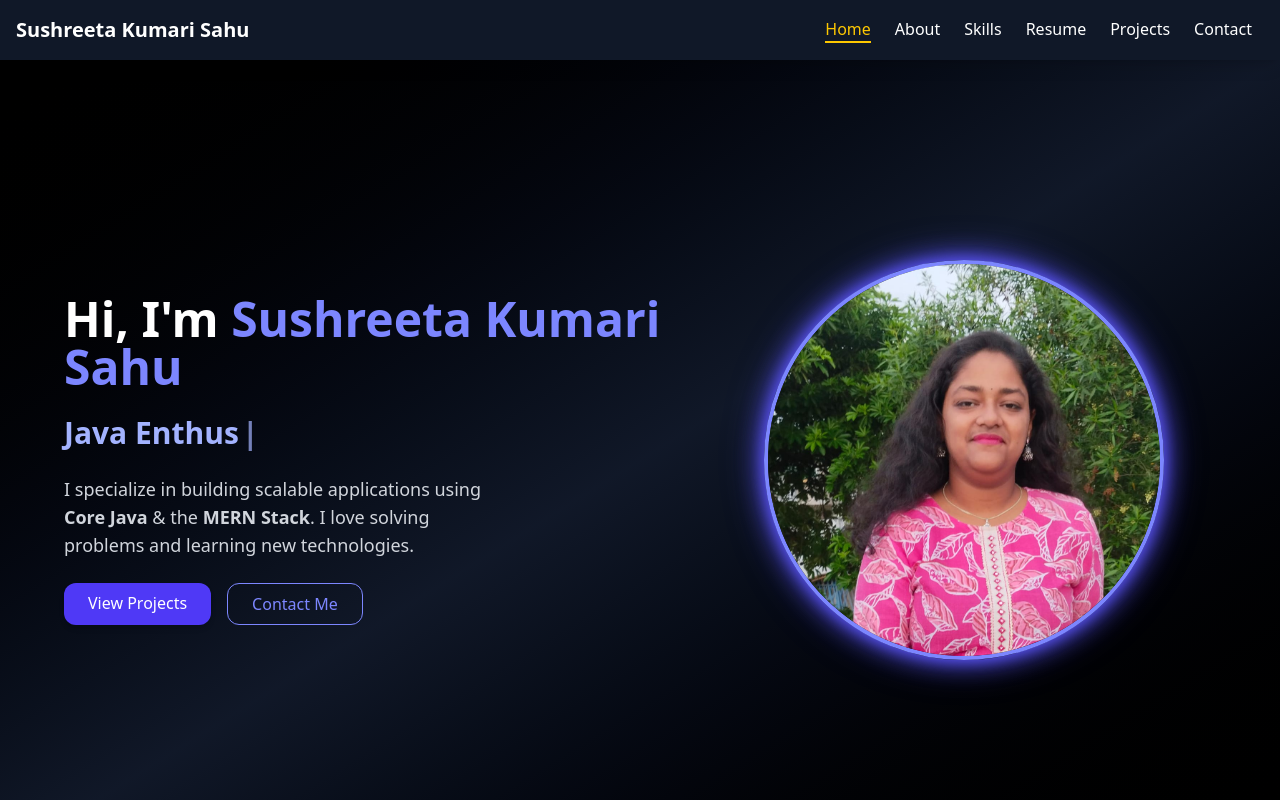
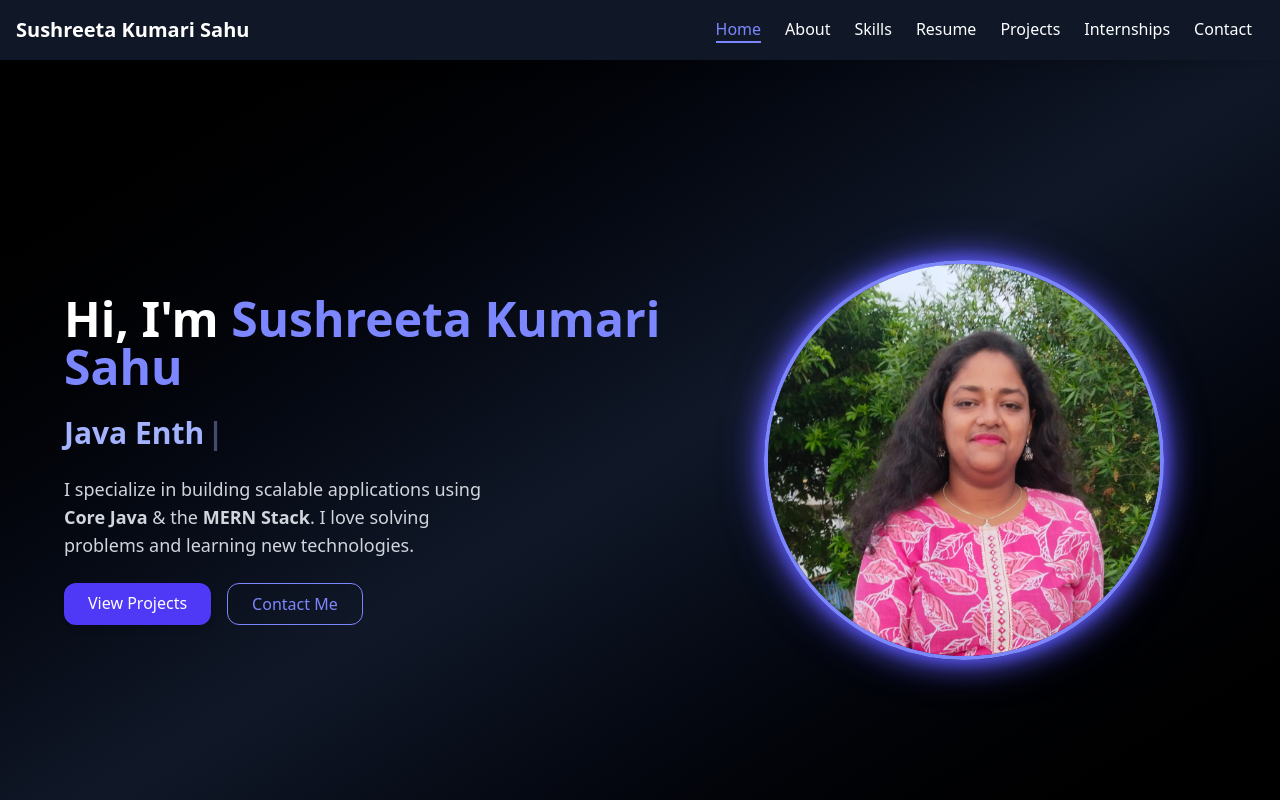
Before and after one commit to 12Sushree/Personal-Portfolio, a React (Vite) app: page / in a window 1280 px wide. Shown: the top 800 px of the page. Built offline with nearby package versions, Linux system fonts and the light colour scheme.

Commit message:
Personal-Portfolio Updated!

```diff
--- a/src/App.jsx
+++ b/src/App.jsx
@@ -9,6 +9,7 @@ import Skills from "./pages/Skills";
 import Resume from "./pages/Resume";
 import Projects from "./pages/Projects";
 import Contact from "./pages/Contact";
+import Internships from "./pages/Internships";
 
 function App() {
   return (
@@ -20,6 +21,7 @@ function App() {
         <Skills />
         <Resume />
         <Projects />
+        <Internships />
         <Contact />
       </main>
     </div>
--- a/src/components/Header.jsx
+++ b/src/components/Header.jsx
@@ -6,18 +6,22 @@ export default function Header() {
 
   const toggleMenu = () => setIsOpen(!isOpen);
 
-  // Track scroll position to detect active section
+  // ✅ Improved Scroll Detection
   useEffect(() => {
     const sections = document.querySelectorAll("section[id]");
 
     const handleScroll = () => {
       let current = "home";
+      const scrollY = window.scrollY + 150; // offset for header height
+
       sections.forEach((section) => {
-        const sectionTop = section.offsetTop - 100;
-        if (window.scrollY >= sectionTop) {
+        const sectionTop = section.offsetTop;
+        const sectionHeight = section.offsetHeight;
+        if (scrollY >= sectionTop && scrollY < sectionTop + sectionHeight) {
           current = section.getAttribute("id");
         }
       });
+
       setActiveSection(current);
     };
 
@@ -25,7 +29,16 @@ export default function Header() {
     return () => window.removeEventListener("scroll", handleScroll);
   }, []);
 
-  const navItems = ["home", "about", "skills", "resume", "projects", "contact"];
+  // ✅ Added internships to navigation
+  const navItems = [
+    "home",
+    "about",
+    "skills",
+    "resume",
+    "projects",
+    "internships",
+    "contact",
+  ];
 
   return (
     <header className="bg-gray-900 text-white p-4 sticky top-0 flex justify-between items-center z-50 shadow-lg">
@@ -39,7 +52,7 @@ export default function Header() {
             href={`#${item}`}
             className={`mx-3 transition duration-200 ${
               activeSection === item
-                ? "text-yellow-400 border-b-2 border-yellow-400"
+                ? "text-indigo-400 border-b-2 border-indigo-400"
                 : "hover:text-gray-300"
             }`}
           >
@@ -63,7 +76,7 @@ export default function Header() {
               onClick={() => setIsOpen(false)}
               className={`transition duration-200 ${
                 activeSection === item
-                  ? "text-yellow-400"
+                  ? "text-indigo-400"
                   : "hover:text-gray-300"
               }`}
             >
--- /dev/null
+++ b/src/pages/Internships.jsx
@@ -0,0 +1,54 @@
+import React from "react";
+
+export default function Internships() {
+  const internship = {
+    company: "Hebbale Academy",
+    role: "Web Development Intern",
+    duration: "May 2024 - June 2024",
+    description:
+      "Worked on building and optimizing frontend components using HTML, CSS and JavaScript, developed backend with Python, and deployed on AWS Cloud.",
+    tech: ["HTML", "CSS", "JavaScript", "Python", "AWS"],
+  };
+
+  return (
+    <section
+      id="internships"
+      className="min-h-screen flex items-center justify-center
+                 bg-gradient-to-br from-black via-gray-900 to-black px-4 py-16"
+    >
+      <div
+        className="max-w-3xl w-full bg-gray-900 p-8 rounded-2xl shadow-lg
+                      hover:shadow-indigo-500/40 hover:scale-[1.02] transition transform duration-300"
+      >
+        {/* Heading */}
+        <h2 className="text-3xl font-bold text-center text-white mb-6 relative after:content-[''] after:block after:w-24 after:h-1 after:bg-indigo-500 after:mx-auto after:mt-2 after:rounded-full">
+          Internship
+        </h2>
+
+        {/* Internship Card */}
+        <div className="animate-fadeIn">
+          <h3 className="text-xl font-semibold text-indigo-400">
+            {internship.role}
+          </h3>
+          <p className="text-white text-lg">{internship.company}</p>
+          <span className="block text-gray-400 mb-3">
+            {internship.duration}
+          </span>
+          <p className="text-gray-300 mb-4">{internship.description}</p>
+
+          {/* Tech Badges */}
+          <div className="flex flex-wrap gap-2">
+            {internship.tech.map((t, i) => (
+              <span
+                key={i}
+                className="bg-indigo-800 text-indigo-100 px-2 py-0.5 rounded text-xs"
+              >
+                {t}
+              </span>
+            ))}
+          </div>
+        </div>
+      </div>
+    </section>
+  );
+}
```
Also changed, not shown: 1 other file (tests, documents, lock files or other folders).
